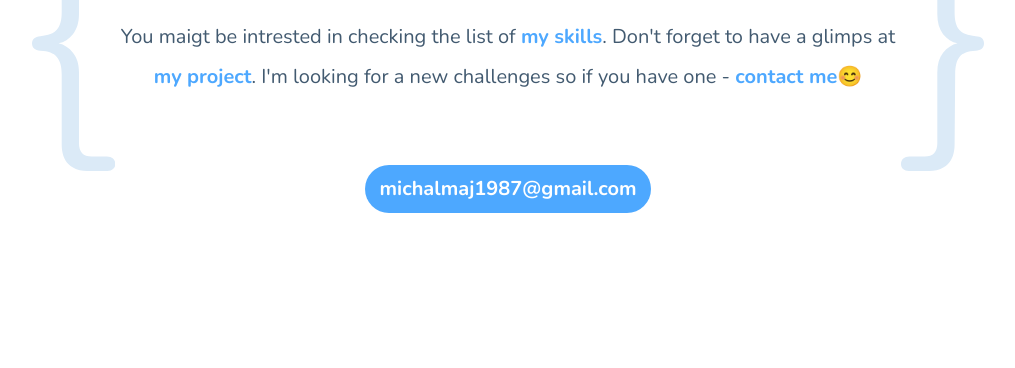
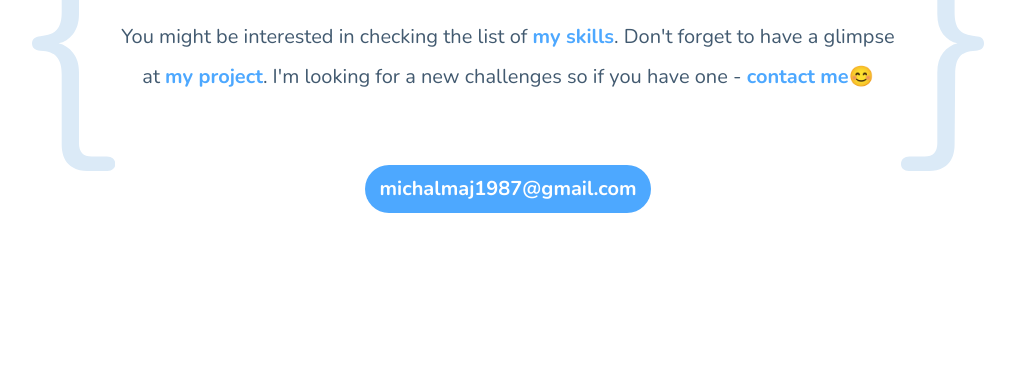
Before and after one commit to michalmaj1987/Portfolio, a website built with webpack: page src/pages/index.html in a window 1280 px wide. Shown: the part 432-800 px from the top of the page, without its empty margins (132-1147 px from the left). Built offline with nearby package versions, Linux system fonts and the light colour scheme; no server answers.

Commit message:
feat: improving english text in hero paragraph

```diff
--- a/src/pages/index.html
+++ b/src/pages/index.html
@@ -34,8 +34,8 @@
           <span class="hero__special">Frontend developer.</span>
         </h1>
         <p class="hero__paragraph">
-          You maigt be intrested in checking the list of
-          <a class="hero__link" href="#skills">my skills</a>. Don't forget to have a glimps at
+          You might be interested in checking the list of
+          <a class="hero__link" href="#skills">my skills</a>. Don't forget to have a glimpse at
           <a class="hero__link" href="#projects">my project</a>. I'm looking for a new challenges so if you
           have one -
           <a class="hero__link" href="#contact">contact me😊 </a>
```
